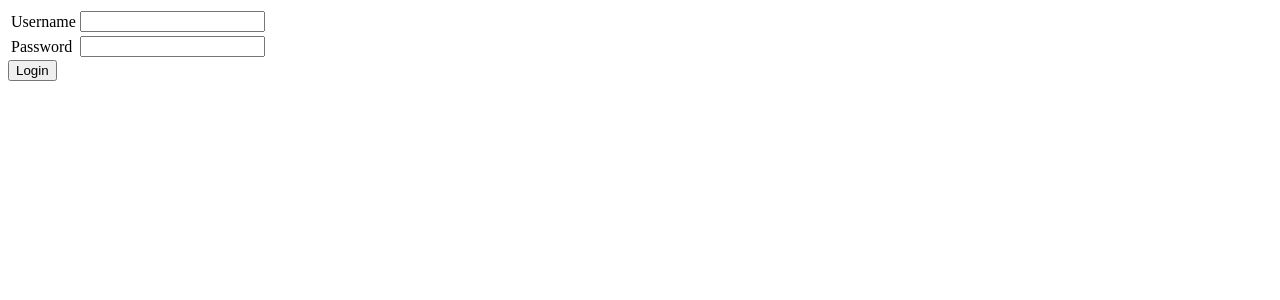
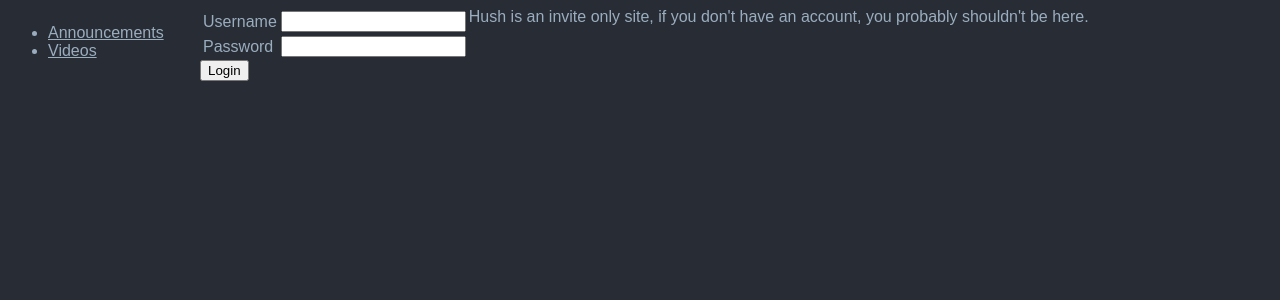
Before and after one commit to somair/hush, a Django app: template hushstream/video/templates/registration/login.html in a window 1280 px wide. Shown: the top 300 px of the page. Run offline with Django 3.2, Linux system fonts and the light colour scheme; the template is opened without the code that fills it, so the values that code supplies are empty, except form fields; tables that the repository leaves empty hold one stand-in row (values such as "Sample post"); form fields are guessed from the names that the template uses.

Commit message:
building out base.html

```diff
--- a/hushstream/video/templates/base.html
+++ b/hushstream/video/templates/base.html
@@ -3,10 +3,57 @@
 <html lang="en">
   <head>
     <title>{% block head_title %}{% endblock %}</title>
+    <style>
+    html{
+      background-color: #282C34;
+    }
+    body{
+      display: flex;
+      flex-direction: column;
+      background-color: #282C34;
+      color: #9AADBF;
+      font-family: sans-serif;
+    }
+    /* Modify link colors for easier reading */
+    a:link{
+      color: inherit;
+    }
+    a:visited{
+      color: #C36875;
+    }
+    footer{
+      text-align: center;
+    }
+    .flex{
+      display: flex;
+      flex-direction: column;
+    }
+
+    @media (min-width: 640px){
+      .flex {
+        flex-direction: row;
+        flex: 1;
+      }
+      main{flex: 1;}
+      nav, aside{flex: 0 0 12em;}
+    }
+    </style>
   </head>
   <body>
-    {% block content %}
-    {% endblock %}
+    <div class="flex">
+      <nav>
+        <ul>
+          <li>
+            <a href="#">Announcements</a>
+          </li>
+          <li>
+            <a href="#">Videos</a>
+          </li>
+        </ul>
+      </nav>
+      {% block content %}
+      {% endblock %}
+    </div>
   </body>
 
 </html>
--- a/hushstream/video/templates/registration/login.html
+++ b/hushstream/video/templates/registration/login.html
@@ -25,5 +25,8 @@
   <input type="hidden" name="next" value="{{ next }}" />
 
 </form>
+<footer>
+  Hush is an invite only site, if you don't have an account, you probably shouldn't be here.
+</footer>
 
 {% endblock %}
```
